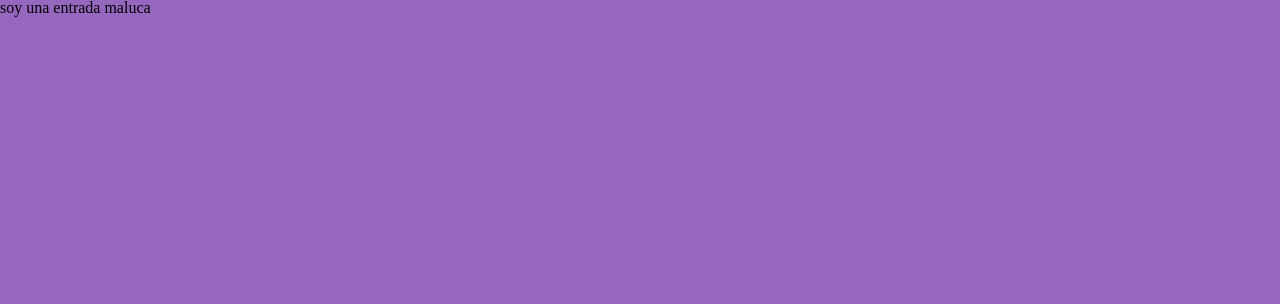
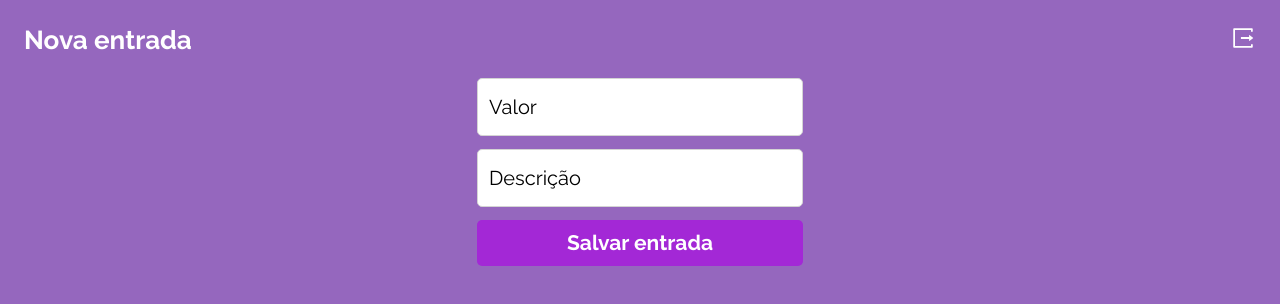
Before and after one commit to breno-aredes/projeto14-mywallet-front, a React (Create React App) app: page /nova-entrada in a window 1280 px wide. Shown: the top 304 px of the page. Built offline with nearby package versions, Linux system fonts and the light colour scheme; a web font is replaced by a local one.

Commit message:
layout entrada e saida (layout pronto)

```diff
--- a/src/pages/ new-entry.jsx
+++ b/src/pages/ new-entry.jsx
@@ -1,7 +1,111 @@
+import styled from "styled-components";
+import { AiOutlineExport } from "react-icons/ai";
+import { Link } from "react-router-dom";
+import { useState } from "react";
+
 export default function NewEntry() {
+  const [description, setDescription] = useState("");
+  const [value, setValue] = useState("");
+
   return (
     <>
-      <h1>soy una entrada maluca</h1>
+      <HeaderHome>
+        <h1>
+          Nova entrada
+          <StyledLink to="/home">
+            <Icon />
+          </StyledLink>
+        </h1>
+      </HeaderHome>
+      <BodyEntry>
+        <form>
+          <label htmlFor="value">
+            <input
+              id="value"
+              placeholder="Valor"
+              type="text"
+              value={value}
+              onChange={(e) => setValue(e.target.value)}
+              required
+            ></input>
+          </label>
+          <label htmlFor="description">
+            <input
+              id="description"
+              placeholder="Descrição"
+              type="text"
+              value={description}
+              onChange={(e) => setDescription(e.target.value)}
+              required
+            ></input>
+          </label>
+          <Button type="submit">Salvar entrada</Button>
+        </form>
+      </BodyEntry>
     </>
   );
 }
+
+const HeaderHome = styled.header`
+  height: 31px;
+  margin: 25px 24px 22px 24px;
+
+  h1 {
+    display: flex;
+    justify-content: space-between;
+    font-family: "Raleway", sans-serif;
+    font-size: 26px;
+    font-weight: 700;
+    line-height: 31px;
+    letter-spacing: 0em;
+    text-align: left;
+    color: #ffffff;
+  }
+`;
+const Icon = styled(AiOutlineExport)`
+  font-size: 26px;
+`;
+const StyledLink = styled(Link)`
+  text-decoration: none;
+  color: #ffffff;
+`;
+const BodyEntry = styled.div`
+  display: flex;
+  align-items: center;
+  justify-content: center;
+  flex-direction: column;
+  form {
+    display: flex;
+    flex-direction: column;
+  }
+  input {
+    height: 58px;
+    width: 326px;
+    margin-bottom: 13px;
+    border: 1px solid #d4d4d4;
+    padding-left: 11px;
+    box-sizing: border-box;
+    border-radius: 5px;
+    font-family: "Raleway", sans-serif;
+    font-size: 20px;
+    font-weight: 400;
+    line-height: 26px;
+    color: #000000;
+  }
+  input::placeholder {
+    color: #000000;
+  }
+`;
+const Button = styled.button`
+  background-color: #a328d6;
+  border: none;
+  margin-bottom: 36px;
+  height: 46px;
+  width: 326px;
+  border-radius: 5px;
+  color: #ffffff;
+  font-family: "Raleway", sans-serif;
+  font-size: 21px;
+  font-weight: 700;
+  line-height: 26px;
+`;
--- a/src/pages/login.jsx
+++ b/src/pages/login.jsx
@@ -14,7 +14,6 @@ export default function Login() {
       <form>
         <label htmlFor="email">
           <input
-            data-test="email-input"
             id="email"
             placeholder="E-mail"
             type="email"
@@ -25,7 +24,6 @@ export default function Login() {
         </label>
         <label htmlFor="password">
           <input
-            data-test="password-input"
             id="password"
             placeholder="Senha"
             type="password"
@@ -34,14 +32,10 @@ export default function Login() {
             required
           ></input>
         </label>
-        <Button data-test="login-btn" type="submit">
-          Entrar
-        </Button>
+        <Button type="submit">Entrar</Button>
       </form>
 
-      <StyledLink data-test="signup-link" to="/cadastro">
-        Primeira vez? Cadastre-se!
-      </StyledLink>
+      <StyledLink to="/cadastro">Primeira vez? Cadastre-se!</StyledLink>
     </BodyHome>
   );
 }
--- a/src/pages/new-output.jsx
+++ b/src/pages/new-output.jsx
@@ -1,7 +1,111 @@
+import styled from "styled-components";
+import { AiOutlineExport } from "react-icons/ai";
+import { Link } from "react-router-dom";
+import { useState } from "react";
+
 export default function NewOutput() {
+  const [description, setDescription] = useState("");
+  const [value, setValue] = useState("");
+
   return (
     <>
-      <h1>nova saida</h1>
+      <HeaderHome>
+        <h1>
+          Nova saída
+          <StyledLink to="/home">
+            <Icon />
+          </StyledLink>
+        </h1>
+      </HeaderHome>
+      <BodyEntry>
+        <form>
+          <label htmlFor="value">
+            <input
+              id="value"
+              placeholder="Valor"
+              type="text"
+              value={value}
+              onChange={(e) => setValue(e.target.value)}
+              required
+            ></input>
+          </label>
+          <label htmlFor="description">
+            <input
+              id="description"
+              placeholder="Descrição"
+              type="text"
+              value={description}
+              onChange={(e) => setDescription(e.target.value)}
+              required
+            ></input>
+          </label>
+          <Button type="submit">Salvar saída</Button>
+        </form>
+      </BodyEntry>
     </>
   );
 }
+
+const HeaderHome = styled.header`
+  height: 31px;
+  margin: 25px 24px 22px 24px;
+
+  h1 {
+    display: flex;
+    justify-content: space-between;
+    font-family: "Raleway", sans-serif;
+    font-size: 26px;
+    font-weight: 700;
+    line-height: 31px;
+    letter-spacing: 0em;
+    text-align: left;
+    color: #ffffff;
+  }
+`;
+const Icon = styled(AiOutlineExport)`
+  font-size: 26px;
+`;
+const StyledLink = styled(Link)`
+  text-decoration: none;
+  color: #ffffff;
+`;
+const BodyEntry = styled.div`
+  display: flex;
+  align-items: center;
+  justify-content: center;
+  flex-direction: column;
+  form {
+    display: flex;
+    flex-direction: column;
+  }
+  input {
+    height: 58px;
+    width: 326px;
+    margin-bottom: 13px;
+    border: 1px solid #d4d4d4;
+    padding-left: 11px;
+    box-sizing: border-box;
+    border-radius: 5px;
+    font-family: "Raleway", sans-serif;
+    font-size: 20px;
+    font-weight: 400;
+    line-height: 26px;
+    color: #000000;
+  }
+  input::placeholder {
+    color: #000000;
+  }
+`;
+const Button = styled.button`
+  background-color: #a328d6;
+  border: none;
+  margin-bottom: 36px;
+  height: 46px;
+  width: 326px;
+  border-radius: 5px;
+  color: #ffffff;
+  font-family: "Raleway", sans-serif;
+  font-size: 21px;
+  font-weight: 700;
+  line-height: 26px;
+`;
```
